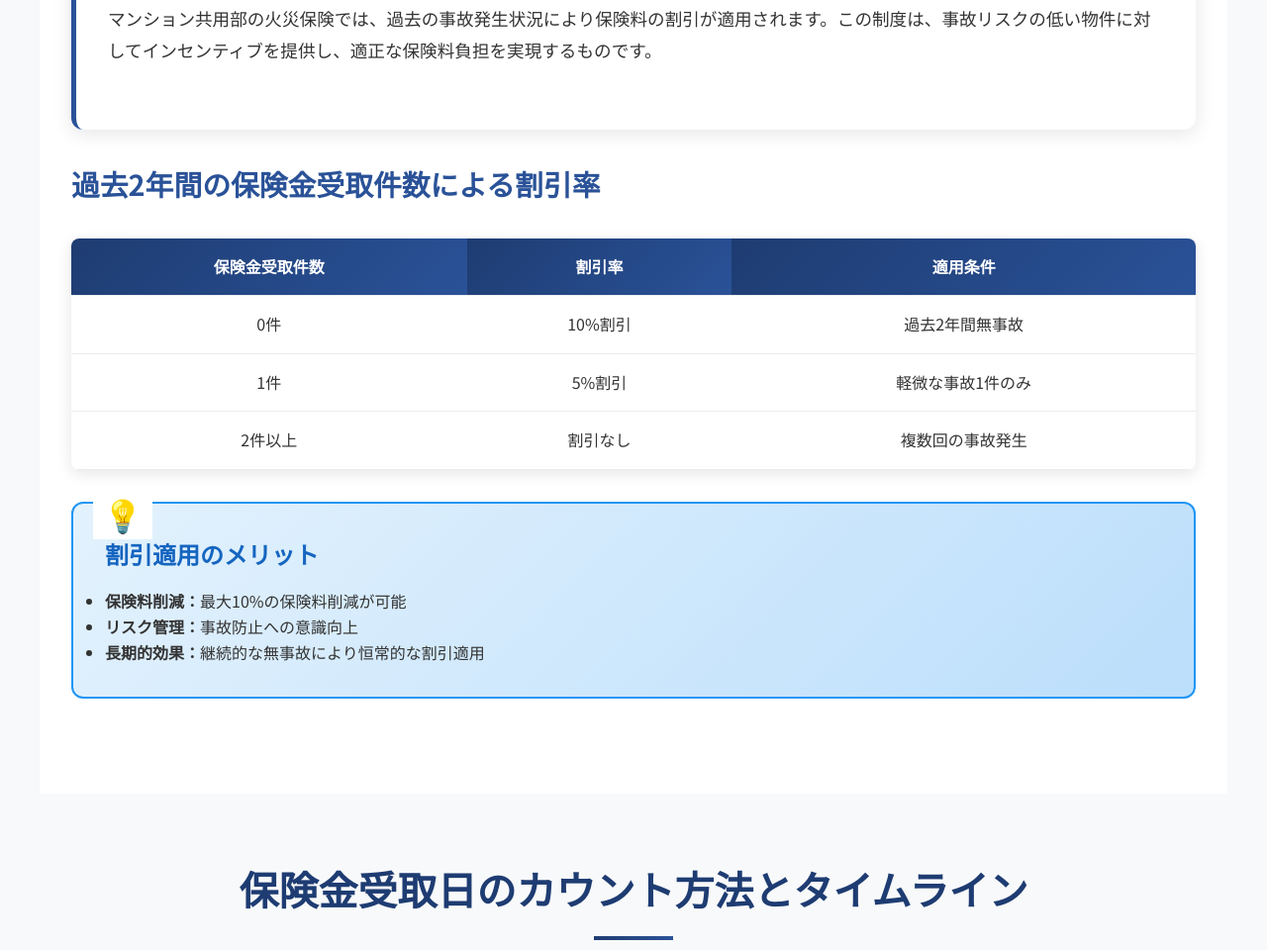
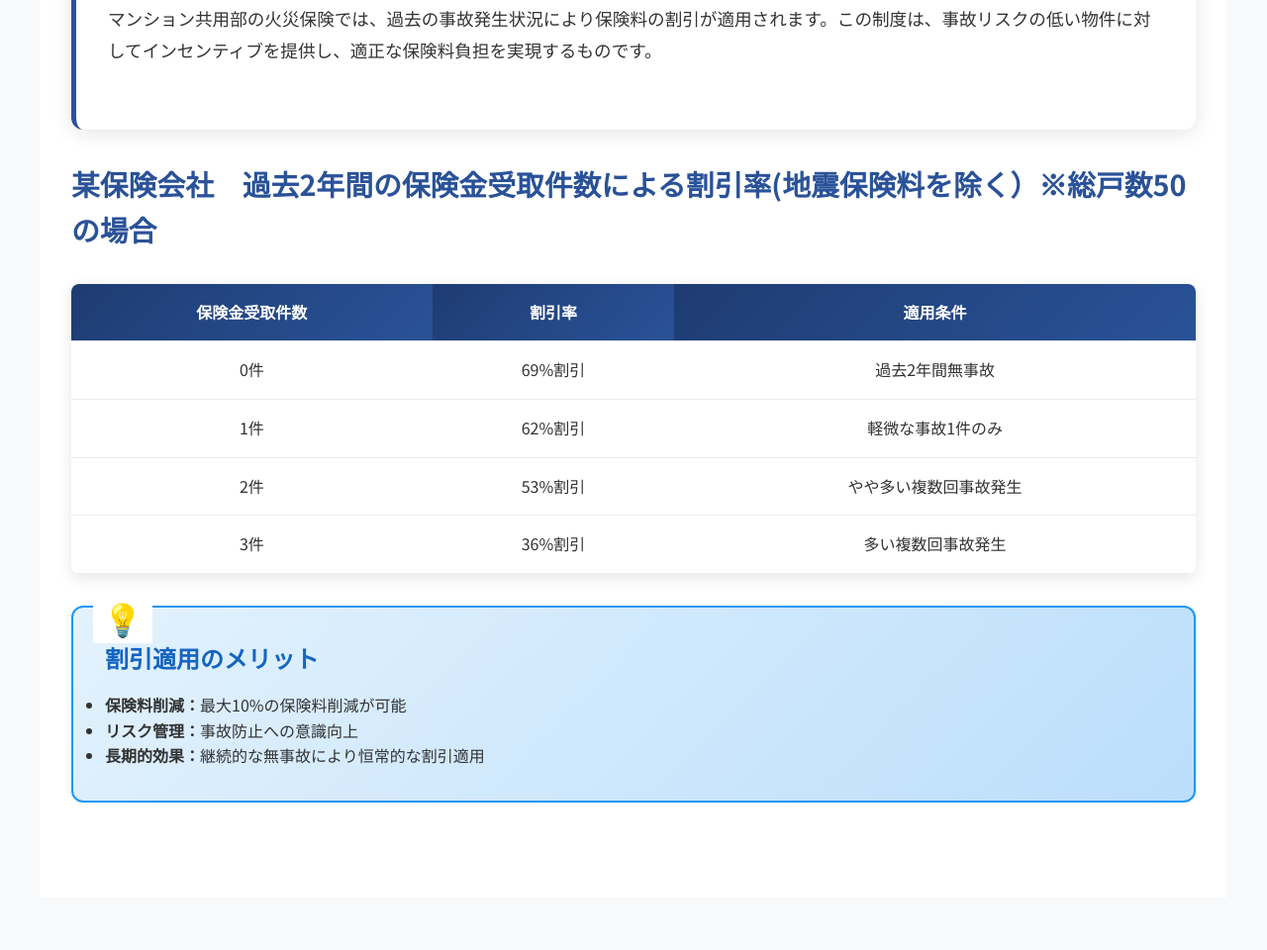
Before and after one commit to SeiichiHara/mansion-insuarance-guide, a plain HTML site: page index.html in a window 1280 px wide. Shown: the part 1087-2047 px from the top of the page at 99% size. Drawn offline with Linux system fonts and the light colour scheme.

Commit message:
Update index.html
割引率の変更

```diff
--- a/index.html
+++ b/index.html
@@ -395,7 +395,7 @@
             </div>
 
             <div class="fade-in">
-                <h3 class="section-subtitle">過去2年間の保険金受取件数による割引率</h3>
+                <h3 class="section-subtitle">某保険会社　過去2年間の保険金受取件数による割引率(地震保険料を除く）※総戸数50の場合</h3>
                 <table class="discount-table">
                     <thead>
                         <tr>
@@ -407,18 +407,23 @@
                     <tbody>
                         <tr>
                             <td>0件</td>
-                            <td>10%割引</td>
+                            <td>69%割引</td>
                             <td>過去2年間無事故</td>
                         </tr>
                         <tr>
                             <td>1件</td>
-                            <td>5%割引</td>
+                            <td>62%割引</td>
                             <td>軽微な事故1件のみ</td>
                         </tr>
                         <tr>
-                            <td>2件以上</td>
-                            <td>割引なし</td>
-                            <td>複数回の事故発生</td>
+                            <td>2件</td>
+                            <td>53%割引</td>
+                            <td>やや多い複数回事故発生</td>
+                        </tr>
+                        <tr>
+                            <td>3件</td>
+                            <td>36%割引</td>
+                            <td>多い複数回事故発生</td>
                         </tr>
                     </tbody>
                 </table>
```
